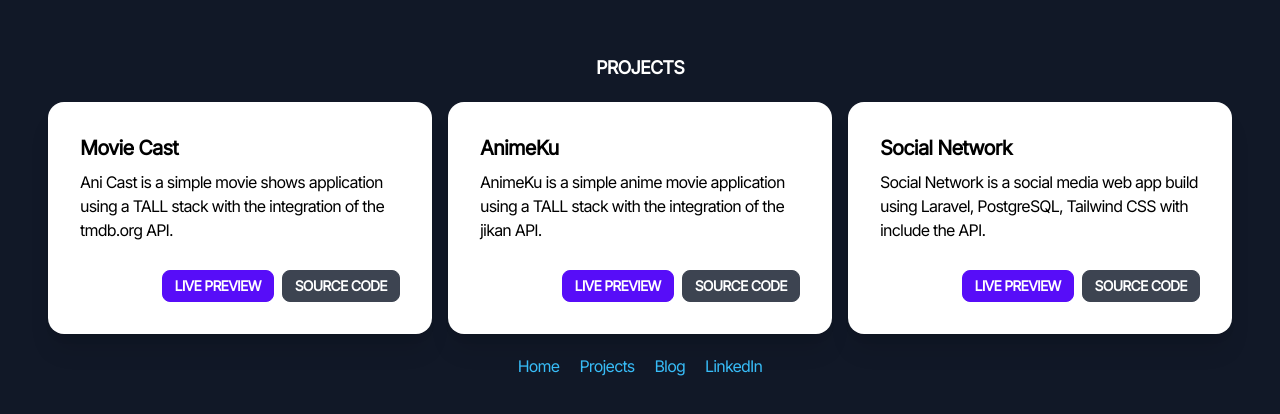
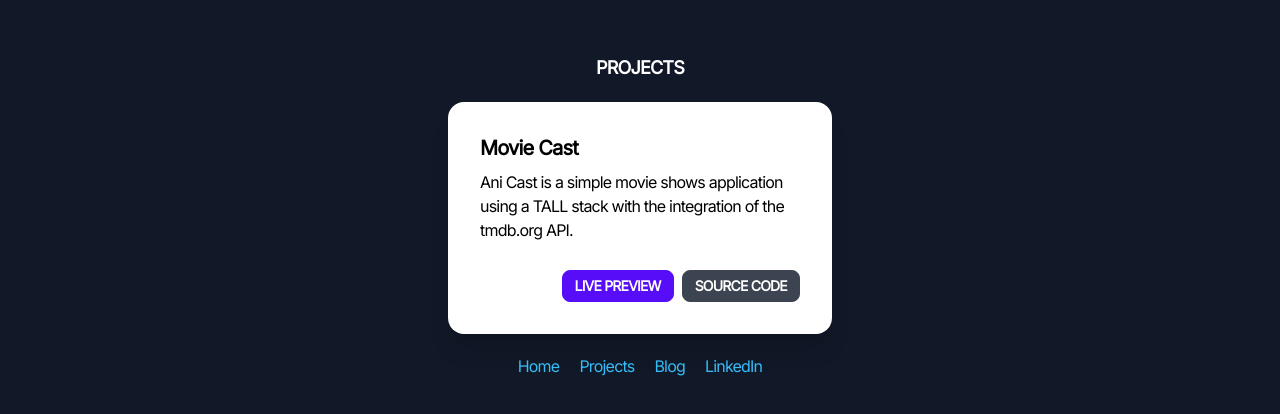
Before and after one commit to novalramdhani/noval.io, a React (Create React App) app: page /projects in a window 1280 px wide. Shown: the part 184-598 px from the top of the page. Built offline with nearby package versions, Linux system fonts and the light colour scheme.

Commit message:
remove some projects

```diff
--- a/src/components/Projects.tsx
+++ b/src/components/Projects.tsx
@@ -12,18 +12,7 @@ export default function Projects() {
                     title="Movie Cast"
                     description="Ani Cast is a simple movie shows application using a TALL stack with the integration of the tmdb.org API."
                     sourceCodeUrl="https://github.com/novalramdhani/Movie-Cast"
-                    previewUrl="http://movie-cast.herokuapp.com"
-                />
-                <Card
-                    title="AnimeKu"
-                    description="AnimeKu is a simple anime movie application using a TALL stack with the integration of the jikan API."
-                    sourceCodeUrl="https://github.com/novalramdhani/Ani-Cast"
-                    previewUrl="http://anicast.herokuapp.com"
-                />
-                <Card
-                    title="Social Network"
-                    description="Social Network is a social media web app build using Laravel, PostgreSQL, Tailwind CSS with include the API."
-                    sourceCodeUrl="https://github.com/novalramdhani/Social-Network"
+                    previewUrl=""
                 />
             </div>
 
```
